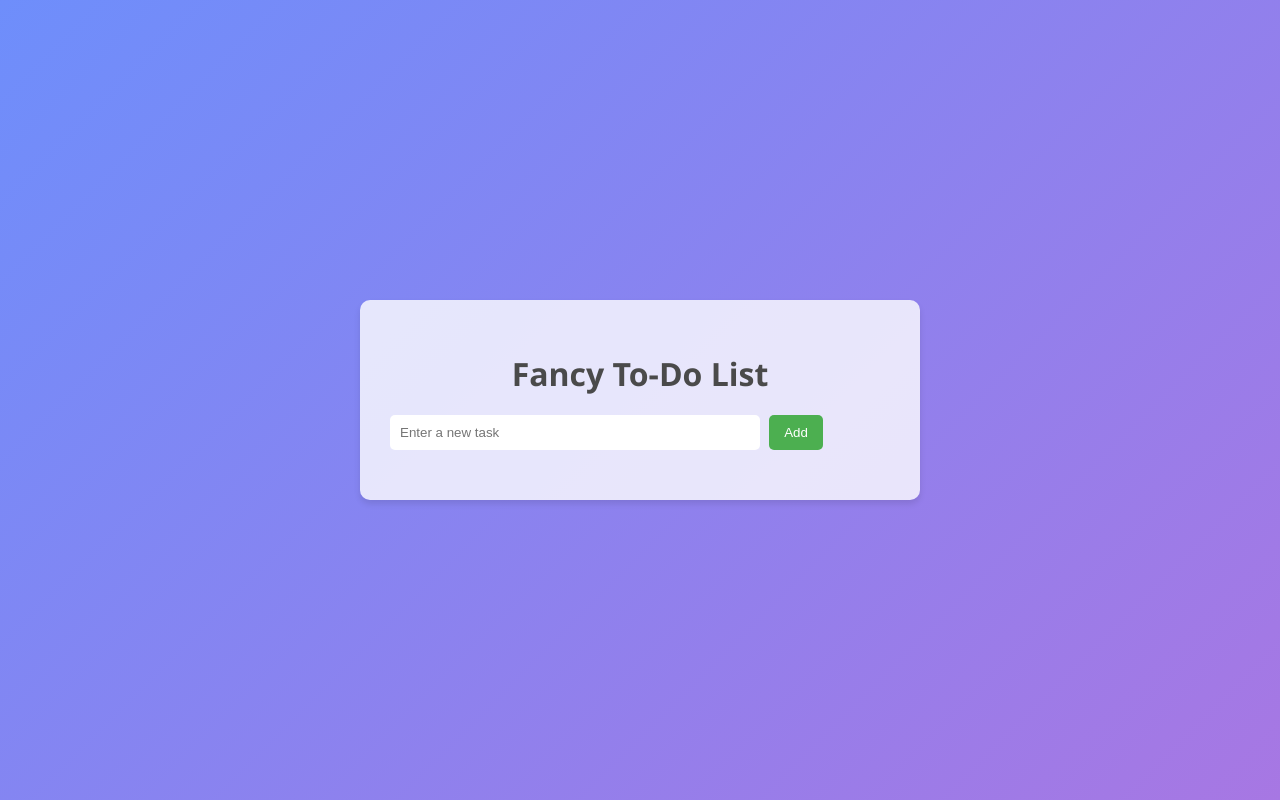
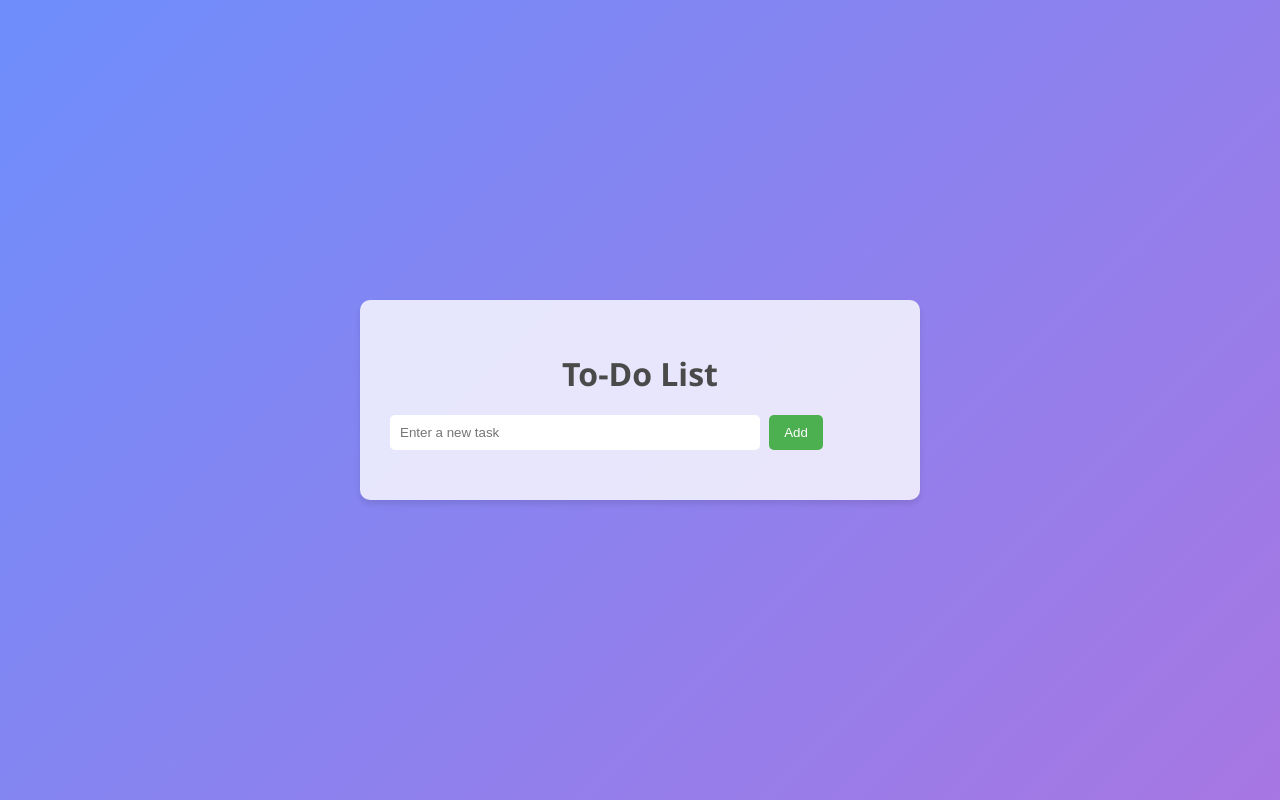
Before and after one commit to DevNiru2704/To-do-List, a plain HTML site: page index.html in a window 1280 px wide. Drawn offline with Linux system fonts and the light colour scheme.

Commit message:
Initial Commit

```diff
--- a/index.html
+++ b/index.html
@@ -3,7 +3,7 @@
 <head>
     <meta charset="UTF-8">
     <meta name="viewport" content="width=device-width, initial-scale=1.0">
-    <title>Fancy To-Do List</title>
+    <title>To-Do List</title>
     <style>
         body {
             font-family: 'Segoe UI', Tahoma, Geneva, Verdana, sans-serif;
@@ -84,7 +84,7 @@
 </head>
 <body>
     <div class="container">
-        <h1>Fancy To-Do List</h1>
+        <h1>To-Do List</h1>
         <input type="text" id="todoInput" placeholder="Enter a new task">
         <button onclick="addTodo()">Add</button>
         <ul id="todoList"></ul>
```
